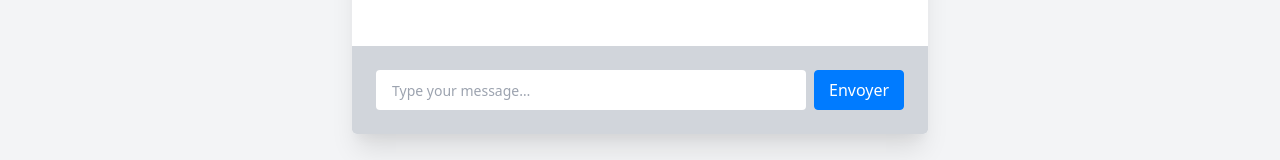
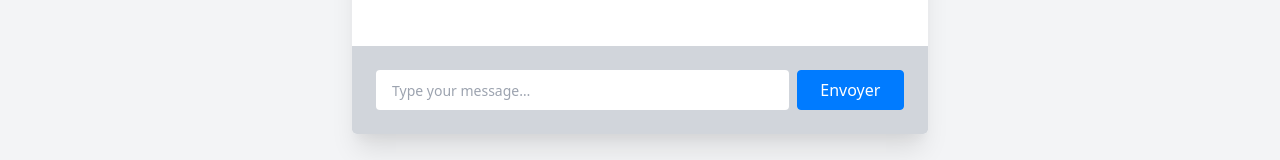
Before and after one commit to MohsineZireg/Front-end-client, a plain HTML site: page index.html in a window 1280 px wide. Shown: the part 710-870 px from the top of the page. Drawn offline with nearby package versions, Linux system fonts and the light colour scheme; no server answers.

Commit message:
fix: style button

```diff
--- a/index.html
+++ b/index.html
@@ -27,7 +27,7 @@
       <form id="message-form" class="bg-gray-300 p-4 flex">
         <input id="new-message" class="flex items-center h-10 w-full rounded px-3 text-sm w-10" type="text"
           placeholder="Type your message…">
-        <button type="submit" class="btn btn-primary ml-2" style="width: 20%;">Envoyer</button>
+        <button type="submit" class="btn btn-primary ml-2" style="width: 25%;">Envoyer</button>
       </form>
     </div>
   </main>
```
